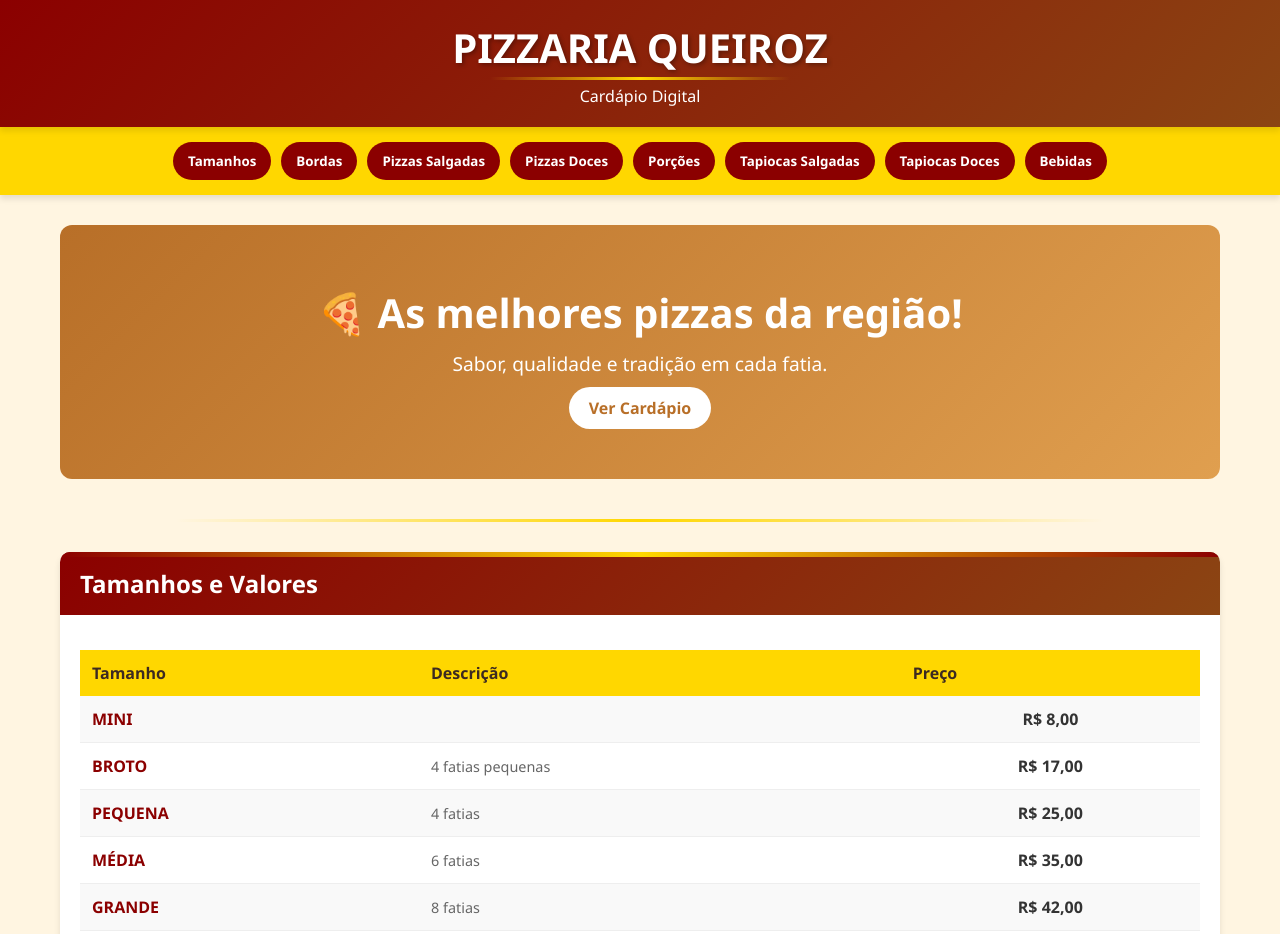
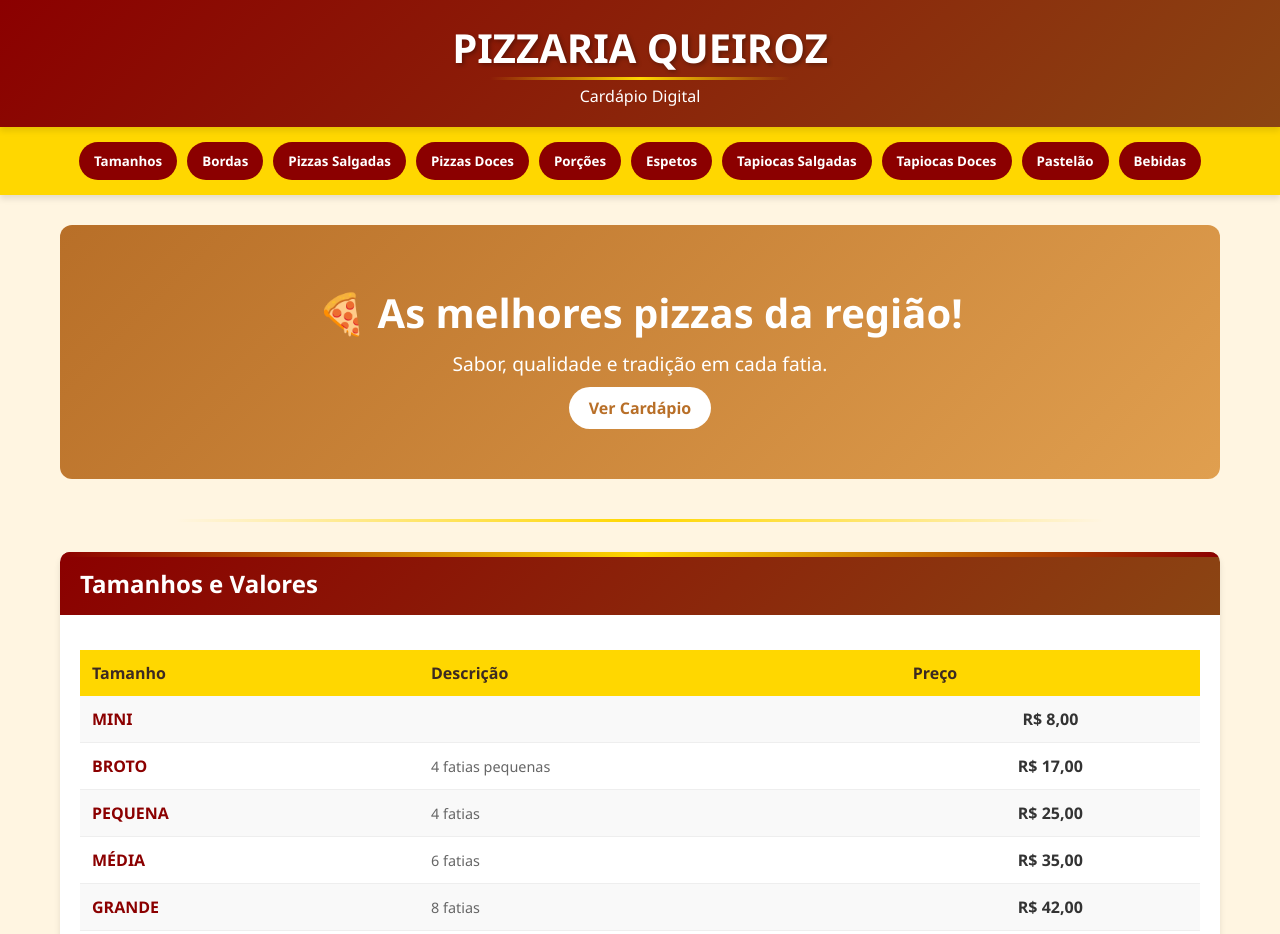
Before and after one commit to ArthurAraujo209/Pizzaria-Queiroz, a plain HTML site: page index.html in a window 1280 px wide. Shown: the top 934 px of the page. Drawn offline with Linux system fonts and the light colour scheme.

Commit message:
1.1.1 beta

```diff
--- a/index.html
+++ b/index.html
@@ -366,8 +366,10 @@
             <button class="nav-btn" data-target="savory-pizzas">Pizzas Salgadas</button>
             <button class="nav-btn" data-target="sweet-pizzas">Pizzas Doces</button>
             <button class="nav-btn" data-target="portions">Porções</button>
+            <button class="nav-btn" data-target="espeto">Espetos</button>
             <button class="nav-btn" data-target="tapiocas-salgadas">Tapiocas Salgadas</button>
             <button class="nav-btn" data-target="tapiocas-doces">Tapiocas Doces</button>
+            <button class="nav-btn" data-target="pastelao">Pastelão</button>
             <button class="nav-btn" data-target="drinks">Bebidas</button>
         </div>
     </nav>
@@ -922,7 +924,7 @@
         <div class="section-divider"></div>
 
         <!-- Porções -->
-        <section id="portions" class="category visible">
+        <section id="espeto" class="category visible">
             <div class="category-header">
                 <h2>Espetos</h2>
             </div>
```
